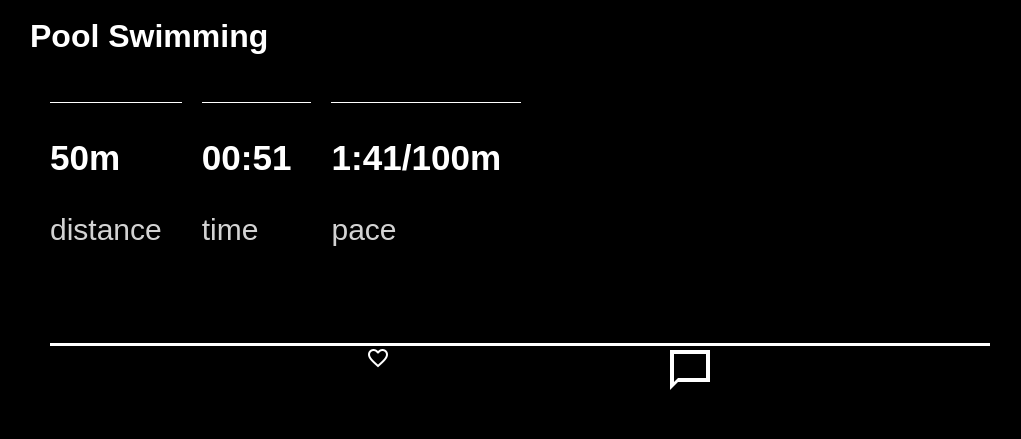
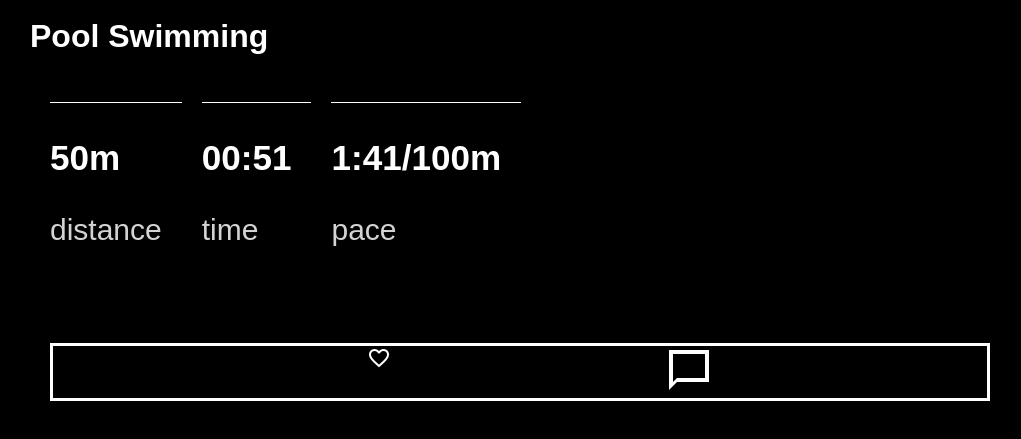
Before and after one commit to barrywaldron/swim, a website: page index.html in a window 1280 px wide. Shown: the part 173-612 px from the top of the page, without its empty margins (120-1141 px from the left). Drawn offline with Linux system fonts and the light colour scheme.

Commit message:
Update style.css

```diff
--- a/style.css
+++ b/style.css
@@ -59,6 +59,6 @@ p {
 .like-list {
   display: flex;
   justify-content: space-evenly;
-  border-top: solid #fff;
+  border: solid #fff;
 
 }
```
